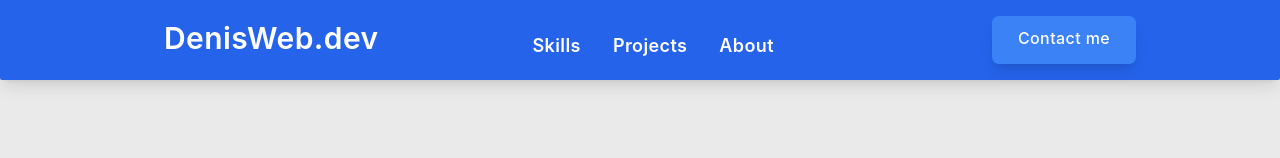
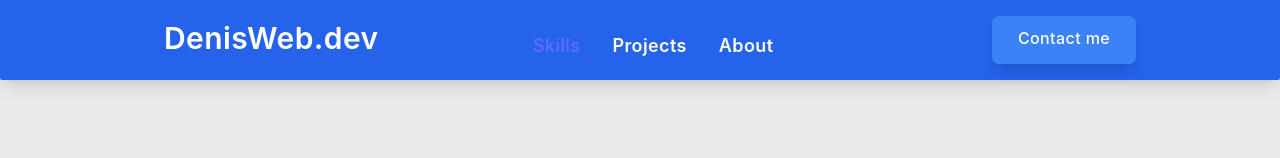
Before and after one commit to denisrold/Portfolio, a React (Vite) app in the folder portfolio/: page / in a window 1280 px wide. Shown: the top 158 px of the page. Built offline with nearby package versions, Linux system fonts and the light colour scheme.

Commit message:
Enrutando

```diff
--- a/portfolio/src/App.jsx
+++ b/portfolio/src/App.jsx
@@ -20,6 +20,9 @@ function App() {
   return (
     <>
       <div  style={{ width: '100%', height: '100vh'}}>
+        <Routes>
+            <Route path="/"element={
+            <>
             <Navbar ref={{contactRef,aboutRef,projectsRef,homeRef}} />
             <Home ref={homeRef} />
             <TechStack/>
@@ -27,6 +30,11 @@ function App() {
             <Proyects ref={projectsRef}/>
             <ContactMe ref={{contactRef, homeRef}}/>
             <Footer />
+            </>
+            }/>
+            <Route path='/skills'/>
+            <Route path='/projects'/>
+          </Routes>
        </div>
     </>
   )
--- a/portfolio/src/views/Navbar.jsx
+++ b/portfolio/src/views/Navbar.jsx
@@ -1,9 +1,9 @@
+import { Link } from 'react-router-dom';
 import { FontAwesomeIcon } from '@fortawesome/react-fontawesome';
 import { faBars } from '@fortawesome/free-solid-svg-icons';
 import { useState } from 'react';
 import {customTWS } from '../assets/styles/TailwindCustom';
 import {forwardRef} from "react"
-
 
 const Navbar=(props,ref)=>{
     //BarState
@@ -27,10 +27,10 @@ const Navbar=(props,ref)=>{
              onClick={toggleMenu}
              className={`m-4 mt-1 float-right md:hidden w-10 h-9 bg-none rounded-lg border-4 border-transparent  ${isMenuOpen ? 'bg-blue-700 rounded-lg border-4 border-blue-700 ':'bg-none'}`}
              />
-            <div className="w-full md:flex justify-between">
-                <span onClick={()=>{handleClick(homeRef)}} ref={ref} className=" cursor-pointer block text-3xl mt-2 mr-40 md:flex md:mt-1 md:text-2xl md:ml-5 lg:text-3xl lg:mr-0 md:mr-0">DenisWeb.dev</span>
+            <div  className="w-full md:flex justify-between">
+                <span onClick={()=>{handleClick(homeRef)}}  className=" cursor-pointer block text-3xl mt-2 mr-40 md:flex md:mt-1 md:text-2xl md:ml-5 lg:text-3xl lg:mr-0 md:mr-0">DenisWeb.dev</span>
                 <ul className={`${isMenuOpen ? 'border-b border-0 rounded-lg rounded-t-none absolute w-full left-0 mt-5 bg-white' : 'hidden'}  md:border-none md:w-fit md:bg-transparent md:relative md:text-white md:flex md:mt-4 my-2 mr-8 mt-3 text-lg hover:transition-all duration-300}`}>
-                    <li onClick={toggleMenu} className={customTWS.customList}>Skills</li>
+                    <li onClick={toggleMenu} className={customTWS.customList}><Link to="/skills">Skills</Link></li>
                     <li onClick={()=>{handleClick(projectsRef)}} className={customTWS.customList}>Projects</li>
                     <li onClick={()=>{handleClick(aboutRef)}} className={customTWS.customList}>About</li>
                     <li onClick={()=>{handleClick(contactRef)}} className={`shadow-lg shadow-bottom md:hidden + ${customTWS.customList}`}>Contact me</li>
```
Lines whose indentation alone changed are shown as unchanged.
